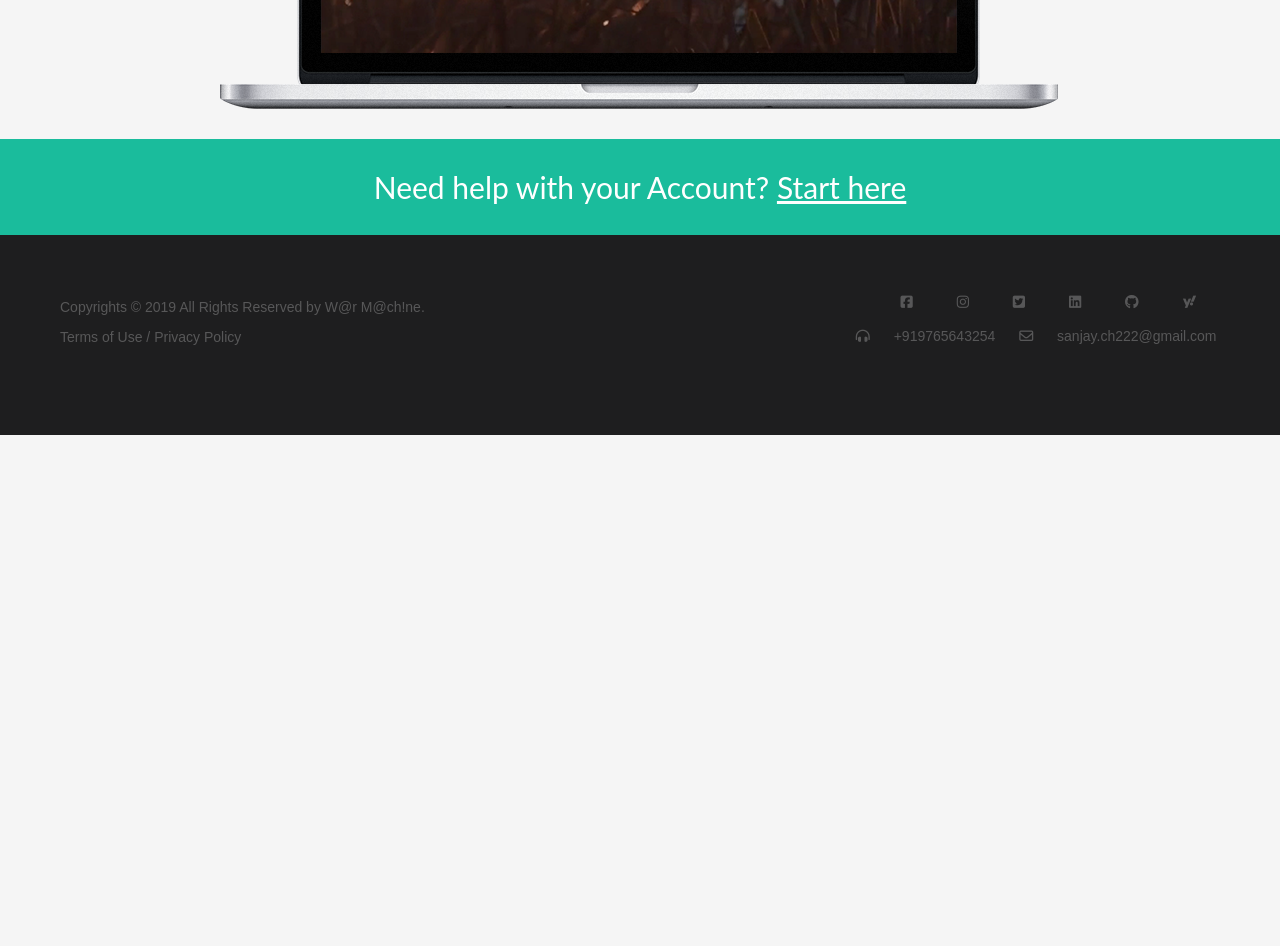
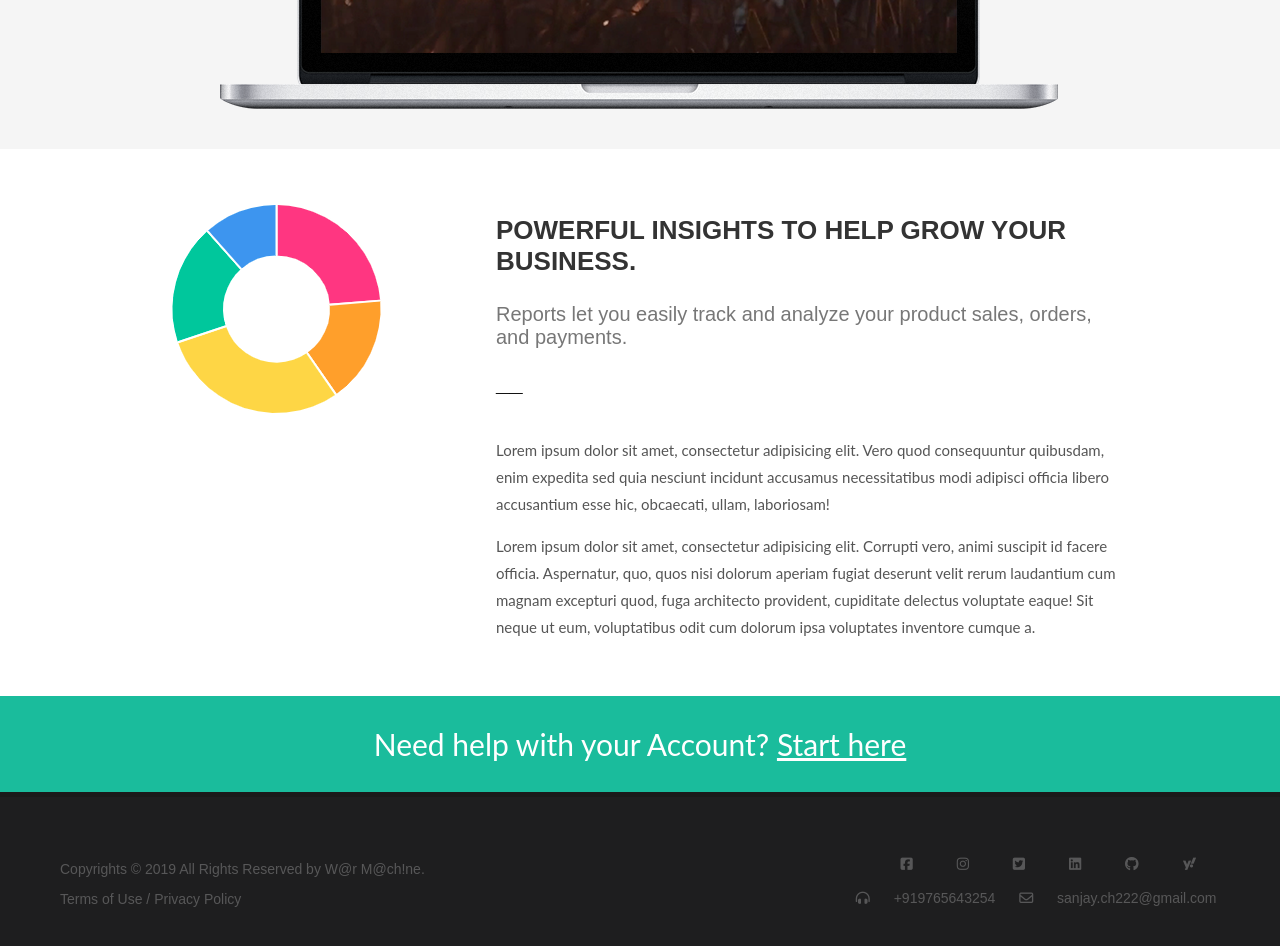
Before and after one commit to ChSanjayBabu/Assignment-1, a plain HTML site: page index.html in a window 1280 px wide. Shown: the part 1300-2246 px from the top of the page. Before the commit the page ends 1735 px from the top, so only its background shows below. Drawn offline with Linux system fonts and the light colour scheme.

Commit message:
Final changes-close to real website

```diff
--- a/css/style.css
+++ b/css/style.css
@@ -53,6 +53,10 @@ body{
     font-size: 30;
     color:white;
 }
+.help:hover
+{
+    background-color: #333333;
+}
 .foot
 {
     font-size: 14px;
@@ -69,3 +73,21 @@ body{
 .symb{
     text-align: end;
 }
+.pict_block
+{
+    font-size :26px;
+    color:#333333;
+}
+#quote
+{
+    font-size: 20;
+    color:#777777;
+    /* font-family: Lato; */
+}
+.Quote
+{
+    font-size:15px;
+    font-family: Lato;
+    line-height:27px;
+    color:#555555;
+}
--- a/index.html
+++ b/index.html
@@ -66,10 +66,30 @@
                  <p class="mid">Customizations</p>
                  <p class="mid">___ </p>
              </div>
-             <div style="margin-left:220;">
-             <img src="images/macbook.png"/>
+             <div style="margin-left:220;padding-bottom: 40;">
+                <img src="images/macbook.png"/>
+
             </div>
-            <p class="help" style="margin-bottom:0px;">Need help with your Account? <a href="#" style="color:white;text-decoration-style:unset;">Start here</a></p>
+            <div style="background-color: white;padding: 40 0;">
+                    <article class="container_12" style="width:90%">
+                        <div class="grid_6" style="width:402;">
+                            <img src="images/pie_diag.png">
+                        </div>
+                        <div class="grid_6" style="width:55%">
+                            <h3 class="pict_block">POWERFUL INSIGHTS TO HELP GROW YOUR BUSINESS.</h3>
+                            <p id="quote">Reports let you easily track and analyze your product sales, orders, and payments.</p>
+                            <h1 style="font-style: 60;padding-bottom: 20;"> __</h1>
+                            <p class="Quote">
+                                Lorem ipsum dolor sit amet, consectetur adipisicing elit. Vero quod consequuntur quibusdam, enim expedita sed quia nesciunt incidunt accusamus necessitatibus modi adipisci officia libero accusantium esse hic, obcaecati, ullam, laboriosam!
+                             </p>
+                             <p class="Quote">
+                                    Lorem ipsum dolor sit amet, consectetur adipisicing elit. Corrupti vero, animi suscipit id facere officia. Aspernatur, quo, quos nisi dolorum aperiam fugiat deserunt velit rerum laudantium cum magnam excepturi quod, fuga architecto provident, cupiditate delectus voluptate eaque! Sit neque ut eum, voluptatibus odit cum dolorum ipsa voluptates inventore cumque a.
+                             </p>
+                            </div>
+                    </article>
+                </div>
+            <p class="help" style="margin-bottom:0px;margin-top:0;">Need help with your Account? <a href="#" style="color:white;text-decoration-style:unset;">Start here</a></p>
+            <div style="background-color:#1a1a1a;height:5;"></div>
             <footer class="container_12 foot" >
                 <div class="grid_6">
                     <p>Copyrights © 2019 All Rights Reserved by W@r M@ch!ne.</p>
```
Also changed, not shown: images/pie_diag.png (added).
